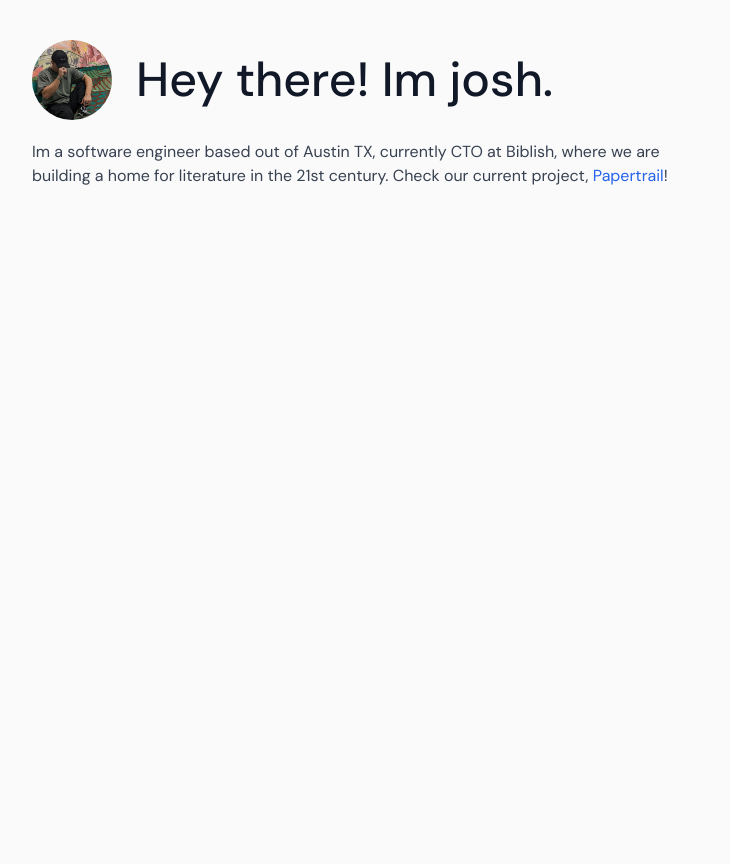
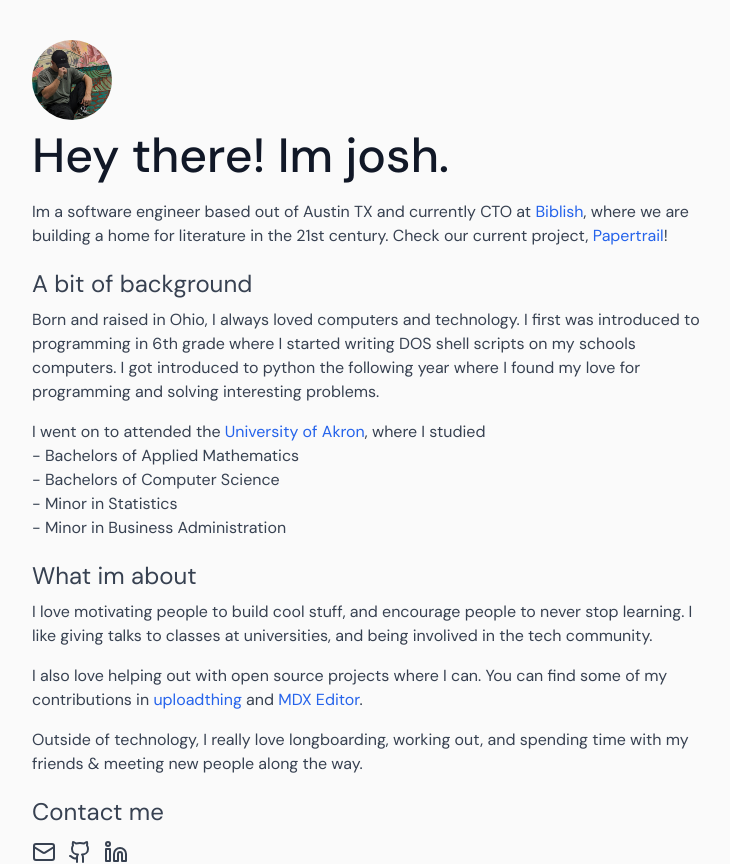
Before and after one commit to GentikSolm/imjosh-blog, a Next.js app: page / in a window 1280 px wide. Shown: the whole page, without its empty margins (0-730 px from the left). Before the commit the page ends 800 px from the top, so only its background shows below. Built offline with nearby package versions, Linux system fonts and the light colour scheme.

Commit message:
feat: add contact me section

```diff
--- a/package.json
+++ b/package.json
@@ -22,6 +22,7 @@
     "@types/mdx": "^2.0.8",
     "@vercel/analytics": "^1.1.1",
     "clsx": "^2.0.0",
+    "lucide-react": "^0.287.0",
     "next": "^13.5.4",
     "next-axiom": "^1.0.0",
     "react": "link:@vercel/analytics/react",
--- a/src/app/page.tsx
+++ b/src/app/page.tsx
@@ -1,9 +1,10 @@
+import { DiscIcon, GithubIcon, LinkedinIcon, MailIcon } from "lucide-react";
 import Image from "next/image";
 
 export default function Page() {
   return (
     <>
-      <div className="flex items-center gap-6">
+      <div>
         <Image
           className="inline-block h-20 w-20 rounded-full"
           src="/me.jpg"
@@ -11,17 +12,103 @@ export default function Page() {
           width={256}
           height={256}
         />
-        <span className="text-center text-5xl font-medium">
-          Hey there! <br className="sm:hidden" /> Im josh.
-        </span>
       </div>
-      <main className="max-w-2xl pt-5 text-gray-700">
+      <div className="pt-3 text-5xl font-medium">
+        Hey there! <br className="sm:hidden" /> Im josh.
+      </div>
+      <div className="max-w-2xl pt-5 text-gray-700">
         <div>
-          Im a software engineer based out of Austin TX, currently CTO at
-          Biblish, where we are building a home for literature in the 21st
-          century. Check our current project, <a href='https://papertrail.biblish.com' className='text-blue-600 hover:underline'>Papertrail</a>!
+          Im a software engineer based out of Austin TX and currently CTO at{" "}
+          <a
+            href="https://biblish.com"
+            className="text-blue-600 hover:underline"
+          >
+            Biblish
+          </a>
+          , where we are building a home for literature in the 21st century.
+          Check our current project,{" "}
+          <a
+            href="https://papertrail.biblish.com"
+            className="text-blue-600 hover:underline"
+          >
+            Papertrail
+          </a>
+          !
         </div>
-      </main>
+        <h3 className="pt-5 text-2xl">A bit of background</h3>
+        <div className="pt-2">
+          Born and raised in Ohio, I always loved computers and technology. I
+          first was introduced to programming in 6th grade where I started
+          writing DOS shell scripts on my schools computers. I got introduced to
+          python the following year where I found my love for programming and
+          solving interesting problems.
+        </div>
+        <div className="pt-4">
+          I went on to attended the{" "}
+          <a
+            href="https://uakron.edu"
+            className="text-blue-600 hover:underline"
+          >
+            University of Akron
+          </a>
+          , where I studied
+          <ul>
+            <li>- Bachelors of Applied Mathematics</li>
+            <li>- Bachelors of Computer Science</li>
+            <li>- Minor in Statistics</li>
+            <li>- Minor in Business Administration</li>
+          </ul>
+        </div>
+        <h3 className="pt-5 text-2xl">What im about</h3>
+        <div className="pt-2">
+          I love motivating people to build cool stuff, and encourage people to
+          never stop learning. I like giving talks to classes at universities,
+          and being involived in the tech community.
+        </div>
+        <div className="pt-4">
+          I also love helping out with open source projects where I can. You can
+          find some of my contributions in{" "}
+          <a
+            href="https://github.com/pingdotgg/uploadthing"
+            className="text-blue-600 hover:underline"
+          >
+            uploadthing
+          </a>
+          {" and "}
+          <a
+            href="https://github.com/mdx-editor/editor"
+            className="text-blue-600 hover:underline"
+          >
+            MDX Editor
+          </a>
+          .
+        </div>
+        <div className="pt-4">
+          Outside of technology, I really love longboarding, working out, and
+          spending time with my friends & meeting new people along the way.
+        </div>
+        <h3 className="pt-5 text-2xl">Contact me</h3>
+        <div className="flex gap-3 pt-3">
+          <a
+            className="transition-all hover:text-orange-600"
+            href="mailto:hey@imjosh.dev"
+          >
+            <MailIcon />
+          </a>
+          <a
+            className="transition-all hover:text-orange-600"
+            href="https://github.com/gentiksolm"
+          >
+            <GithubIcon />
+          </a>
+          <a
+            className="transition-all hover:text-orange-600"
+            href="https://www.linkedin.com/in/joshgbrown/"
+          >
+            <LinkedinIcon />
+          </a>
+        </div>
+      </div>
     </>
   );
 }
```
Also changed, not shown: 1 other file (tests, documents, lock files or other folders).
